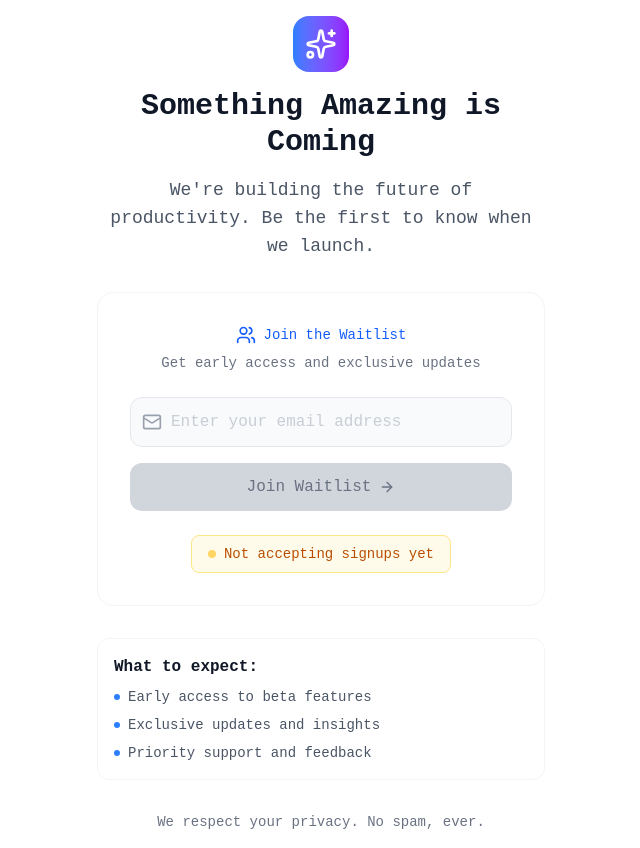
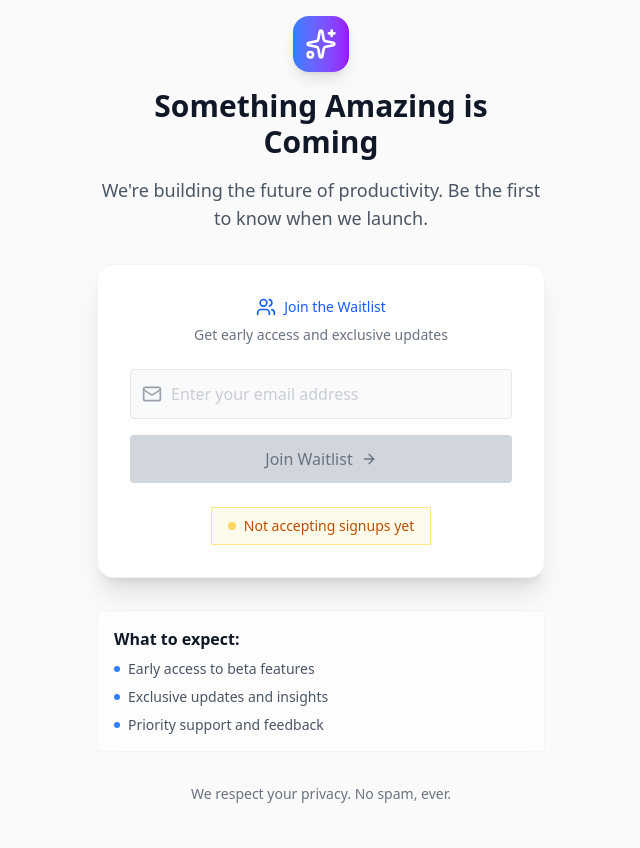
Before and after one commit to artistatbl/notion-oss, a Next.js app: page / in a window 1280 px wide. Shown: the whole page, without its empty margins (319-959 px from the left). After the commit the page ends 820 px from the top, so only its background shows below. Built offline with nearby package versions, Linux system fonts and the light colour scheme.

Commit message:
refactor(theme): update color variables and simplify theme structure

```diff
--- a/src/app/globals.css
+++ b/src/app/globals.css
@@ -4,152 +4,136 @@
 @custom-variant dark (&:is(.dark *));
 
 :root {
-  --background: oklch(1.0000 0 0);
-  --foreground: oklch(0.1448 0 0);
-  --card: oklch(1.0000 0 0);
-  --card-foreground: oklch(0.1448 0 0);
-  --popover: oklch(1.0000 0 0);
-  --popover-foreground: oklch(0.1448 0 0);
-  --primary: oklch(0.5555 0 0);
-  --primary-foreground: oklch(0.9851 0 0);
-  --secondary: oklch(0.9702 0 0);
-  --secondary-foreground: oklch(0.2046 0 0);
-  --muted: oklch(0.9702 0 0);
-  --muted-foreground: oklch(0.5486 0 0);
-  --accent: oklch(0.9702 0 0);
-  --accent-foreground: oklch(0.2046 0 0);
-  --destructive: oklch(0.5830 0.2387 28.4765);
-  --destructive-foreground: oklch(0.9702 0 0);
-  --border: oklch(0.9219 0 0);
-  --input: oklch(0.9219 0 0);
-  --ring: oklch(0.7090 0 0);
-  --chart-1: oklch(0.5555 0 0);
-  --chart-2: oklch(0.5555 0 0);
-  --chart-3: oklch(0.5555 0 0);
-  --chart-4: oklch(0.5555 0 0);
-  --chart-5: oklch(0.5555 0 0);
-  --sidebar: oklch(0.9851 0 0);
-  --sidebar-foreground: oklch(0.1448 0 0);
-  --sidebar-primary: oklch(0.2046 0 0);
-  --sidebar-primary-foreground: oklch(0.9851 0 0);
-  --sidebar-accent: oklch(0.9702 0 0);
-  --sidebar-accent-foreground: oklch(0.2046 0 0);
-  --sidebar-border: oklch(0.9219 0 0);
-  --sidebar-ring: oklch(0.7090 0 0);
-  --font-sans: Roboto Mono, monospace;
-  --font-serif: Roboto Mono, monospace;
-  --font-mono: Roboto Mono, monospace;
-  --radius: 0.5rem;
-  --shadow-2xs: 0px 1px 0px 0px hsl(0 0% 0% / 0.00);
-  --shadow-xs: 0px 1px 0px 0px hsl(0 0% 0% / 0.00);
-  --shadow-sm: 0px 1px 0px 0px hsl(0 0% 0% / 0.00), 0px 1px 2px -1px hsl(0 0% 0% / 0.00);
-  --shadow: 0px 1px 0px 0px hsl(0 0% 0% / 0.00), 0px 1px 2px -1px hsl(0 0% 0% / 0.00);
-  --shadow-md: 0px 1px 0px 0px hsl(0 0% 0% / 0.00), 0px 2px 4px -1px hsl(0 0% 0% / 0.00);
-  --shadow-lg: 0px 1px 0px 0px hsl(0 0% 0% / 0.00), 0px 4px 6px -1px hsl(0 0% 0% / 0.00);
-  --shadow-xl: 0px 1px 0px 0px hsl(0 0% 0% / 0.00), 0px 8px 10px -1px hsl(0 0% 0% / 0.00);
-  --shadow-2xl: 0px 1px 0px 0px hsl(0 0% 0% / 0.00);
-  --tracking-normal: 0em;
-  --spacing: 0.25rem;
+  --base-50: oklch(0.985 0 22.65);
+  --base-100: oklch(0.97 0 23.07);
+  --base-200: oklch(0.9224 0 23.19);
+  --base-300: oklch(0.8696 0 23.46);
+  --base-400: oklch(0.7084 0 23.42);
+  --base-500: oklch(0.5545 0 24.17);
+  --base-600: oklch(0.4411 0 24.82);
+  --base-700: oklch(0.3722 0 24.37);
+  --base-800: oklch(0.2686 0 23.43);
+  --base-900: oklch(0.2096 0 23.33);
+  --base-950: oklch(0.1458 0 22.58);
+  --base-1000: oklch(0.1043 0 22.82);
+
+  --background: var(--base-50);
+  --foreground: var(--base-800);
+  --card: var(--color-white);
+  --card-foreground: var(--base-800);
+  --popover: var(--color-white);
+  --popover-foreground: var(--base-800);
+  --primary: var(--base-950);
+  --primary-foreground: var(--color-white);
+  --secondary: var(--base-200);
+  --secondary-foreground: var(--base-950);
+  --muted: var(--base-100);
+  --muted-foreground: var(--base-600);
+  --accent: var(--base-100);
+  --accent-foreground: var(--base-800);
+  --destructive: oklch(0.577 0.245 27.325);
+  --border: var(--base-200);
+  --input: var(--base-300);
+  --ring: var(--base-800);
+  --chart-1: var(--base-950);
+  --chart-2: var(--base-600);
+  --chart-3: var(--base-800);
+  --chart-4: var(--base-400);
+  --chart-5: var(--base-300);
+  --radius: 0rem;
+  --sidebar: var(--color-white);
+  --sidebar-foreground: var(--base-800);
+  --sidebar-primary: var(--base-950);
+  --sidebar-primary-foreground: var(--color-white);
+  --sidebar-accent: var(--base-50);
+  --sidebar-accent-foreground: var(--base-800);
+  --sidebar-border: var(--base-200);
+  --sidebar-ring: var(--base-800);
 }
 
 .dark {
-  --background: oklch(0.1448 0 0);
-  --foreground: oklch(0.9851 0 0);
-  --card: oklch(0.2134 0 0);
-  --card-foreground: oklch(0.9851 0 0);
-  --popover: oklch(0.2686 0 0);
-  --popover-foreground: oklch(0.9851 0 0);
-  --primary: oklch(0.5555 0 0);
-  --primary-foreground: oklch(0.9851 0 0);
-  --secondary: oklch(0.2686 0 0);
-  --secondary-foreground: oklch(0.9851 0 0);
-  --muted: oklch(0.2686 0 0);
-  --muted-foreground: oklch(0.7090 0 0);
-  --accent: oklch(0.3715 0 0);
-  --accent-foreground: oklch(0.9851 0 0);
-  --destructive: oklch(0.7022 0.1892 22.2279);
-  --destructive-foreground: oklch(0.2686 0 0);
-  --border: oklch(0.3407 0 0);
-  --input: oklch(0.4386 0 0);
-  --ring: oklch(0.5555 0 0);
-  --chart-1: oklch(0.5555 0 0);
-  --chart-2: oklch(0.5555 0 0);
-  --chart-3: oklch(0.5555 0 0);
-  --chart-4: oklch(0.5555 0 0);
-  --chart-5: oklch(0.5555 0 0);
-  --sidebar: oklch(0.2046 0 0);
-  --sidebar-foreground: oklch(0.9851 0 0);
-  --sidebar-primary: oklch(0.9851 0 0);
-  --sidebar-primary-foreground: oklch(0.2046 0 0);
-  --sidebar-accent: oklch(0.2686 0 0);
-  --sidebar-accent-foreground: oklch(0.9851 0 0);
-  --sidebar-border: oklch(1.0000 0 0);
-  --sidebar-ring: oklch(0.4386 0 0);
-  --font-sans: Roboto Mono, monospace;
-  --font-serif: Roboto Mono, monospace;
-  --font-mono: Roboto Mono, monospace;
-  --radius: 0.5rem;
-  --shadow-2xs: 0px 1px 0px 0px hsl(0 0% 0% / 0.00);
-  --shadow-xs: 0px 1px 0px 0px hsl(0 0% 0% / 0.00);
-  --shadow-sm: 0px 1px 0px 0px hsl(0 0% 0% / 0.00), 0px 1px 2px -1px hsl(0 0% 0% / 0.00);
-  --shadow: 0px 1px 0px 0px hsl(0 0% 0% / 0.00), 0px 1px 2px -1px hsl(0 0% 0% / 0.00);
-  --shadow-md: 0px 1px 0px 0px hsl(0 0% 0% / 0.00), 0px 2px 4px -1px hsl(0 0% 0% / 0.00);
-  --shadow-lg: 0px 1px 0px 0px hsl(0 0% 0% / 0.00), 0px 4px 6px -1px hsl(0 0% 0% / 0.00);
-  --shadow-xl: 0px 1px 0px 0px hsl(0 0% 0% / 0.00), 0px 8px 10px -1px hsl(0 0% 0% / 0.00);
-  --shadow-2xl: 0px 1px 0px 0px hsl(0 0% 0% / 0.00);
+  --background: var(--base-950);
+  --foreground: var(--base-200);
+  --card: var(--base-900);
+  --card-foreground: var(--base-200);
+  --popover: var(--base-900);
+  --popover-foreground: var(--base-200);
+  --primary: var(--base-50);
+  --primary-foreground: var(--base-900);
+  --secondary: var(--base-700);
+  --secondary-foreground: var(--base-50);
+  --muted: var(--base-800);
+  --muted-foreground: var(--base-300);
+  --accent: var(--base-800);
+  --accent-foreground: var(--base-200);
+  --destructive: oklch(0.704 0.191 22.216);
+  --border: var(--base-800);
+  --input: var(--base-700);
+  --ring: var(--base-200);
+  --chart-1: var(--base-50);
+  --chart-2: var(--base-400);
+  --chart-3: var(--base-200);
+  --chart-4: var(--base-600);
+  --chart-5: var(--base-700);
+  --sidebar: var(--base-900);
+  --sidebar-foreground: var(--base-200);
+  --sidebar-primary: var(--base-50);
+  --sidebar-primary-foreground: var(--base-900);
+  --sidebar-accent: var(--base-800);
+  --sidebar-accent-foreground: var(--base-200);
+  --sidebar-border: var(--base-800);
+  --sidebar-ring: var(--base-200);
 }
 
 @theme inline {
+  --color-base-50: var(--base-50);
+  --color-base-100: var(--base-100);
+  --color-base-200: var(--base-200);
+  --color-base-300: var(--base-300);
+  --color-base-400: var(--base-400);
+  --color-base-500: var(--base-500);
+  --color-base-600: var(--base-600);
+  --color-base-700: var(--base-700);
+  --color-base-800: var(--base-800);
+  --color-base-900: var(--base-900);
+  --color-base-950: var(--base-950);
+  --color-base-1000: var(--base-1000);
+
   --color-background: var(--background);
   --color-foreground: var(--foreground);
+  --color-sidebar-ring: var(--sidebar-ring);
+  --color-sidebar-border: var(--sidebar-border);
+  --color-sidebar-accent-foreground: var(--sidebar-accent-foreground);
+  --color-sidebar-accent: var(--sidebar-accent);
+  --color-sidebar-primary-foreground: var(--sidebar-primary-foreground);
+  --color-sidebar-primary: var(--sidebar-primary);
+  --color-sidebar-foreground: var(--sidebar-foreground);
+  --color-sidebar: var(--sidebar);
+  --color-chart-5: var(--chart-5);
+  --color-chart-4: var(--chart-4);
+  --color-chart-3: var(--chart-3);
+  --color-chart-2: var(--chart-2);
+  --color-chart-1: var(--chart-1);
+  --color-ring: var(--ring);
+  --color-input: var(--input);
+  --color-border: var(--border);
+  --color-destructive: var(--destructive);
+  --color-accent-foreground: var(--accent-foreground);
+  --color-accent: var(--accent);
+  --color-muted-foreground: var(--muted-foreground);
+  --color-muted: var(--muted);
+  --color-secondary-foreground: var(--secondary-foreground);
+  --color-secondary: var(--secondary);
+  --color-primary-foreground: var(--primary-foreground);
+  --color-primary: var(--primary);
+  --color-popover-foreground: var(--popover-foreground);
+  --color-popover: var(--popover);
+  --color-card-foreground: var(--card-foreground);
   --color-card: var(--card);
-  --color-card-foreground: var(--card-foreground);
-  --color-popover: var(--popover);
-  --color-popover-foreground: var(--popover-foreground);
-  --color-primary: var(--primary);
-  --color-primary-foreground: var(--primary-foreground);
-  --color-secondary: var(--secondary);
-  --color-secondary-foreground: var(--secondary-foreground);
-  --color-muted: var(--muted);
-  --color-muted-foreground: var(--muted-foreground);
-  --color-accent: var(--accent);
-  --color-accent-foreground: var(--accent-foreground);
-  --color-destructive: var(--destructive);
-  --color-destructive-foreground: var(--destructive-foreground);
-  --color-border: var(--border);
-  --color-input: var(--input);
-  --color-ring: var(--ring);
-  --color-chart-1: var(--chart-1);
-  --color-chart-2: var(--chart-2);
-  --color-chart-3: var(--chart-3);
-  --color-chart-4: var(--chart-4);
-  --color-chart-5: var(--chart-5);
-  --color-sidebar: var(--sidebar);
-  --color-sidebar-foreground: var(--sidebar-foreground);
-  --color-sidebar-primary: var(--sidebar-primary);
-  --color-sidebar-primary-foreground: var(--sidebar-primary-foreground);
-  --color-sidebar-accent: var(--sidebar-accent);
-  --color-sidebar-accent-foreground: var(--sidebar-accent-foreground);
-  --color-sidebar-border: var(--sidebar-border);
-  --color-sidebar-ring: var(--sidebar-ring);
-
-  --font-sans: var(--font-sans);
-  --font-mono: var(--font-mono);
-  --font-serif: var(--font-serif);
-
   --radius-sm: calc(var(--radius) - 4px);
   --radius-md: calc(var(--radius) - 2px);
   --radius-lg: var(--radius);
   --radius-xl: calc(var(--radius) + 4px);
-
-  --shadow-2xs: var(--shadow-2xs);
-  --shadow-xs: var(--shadow-xs);
-  --shadow-sm: var(--shadow-sm);
-  --shadow: var(--shadow);
-  --shadow-md: var(--shadow-md);
-  --shadow-lg: var(--shadow-lg);
-  --shadow-xl: var(--shadow-xl);
-  --shadow-2xl: var(--shadow-2xl);
 }
 
 @layer base {
--- a/src/components/sidebar/nav-main.tsx
+++ b/src/components/sidebar/nav-main.tsx
@@ -21,12 +21,12 @@ export function NavMain({
     badge?: string
   }[]
 } = {}) {
-  const { showNotes, isNotesVisible } = useNotes()
+  const { toggleNotes, isNotesVisible } = useNotes()
 
   const handleItemClick = (e: React.MouseEvent, item: typeof items[0]) => {
     if (item.title === "Note") {
       e.preventDefault()
-      showNotes()
+      toggleNotes()
     }
   }
 
```
